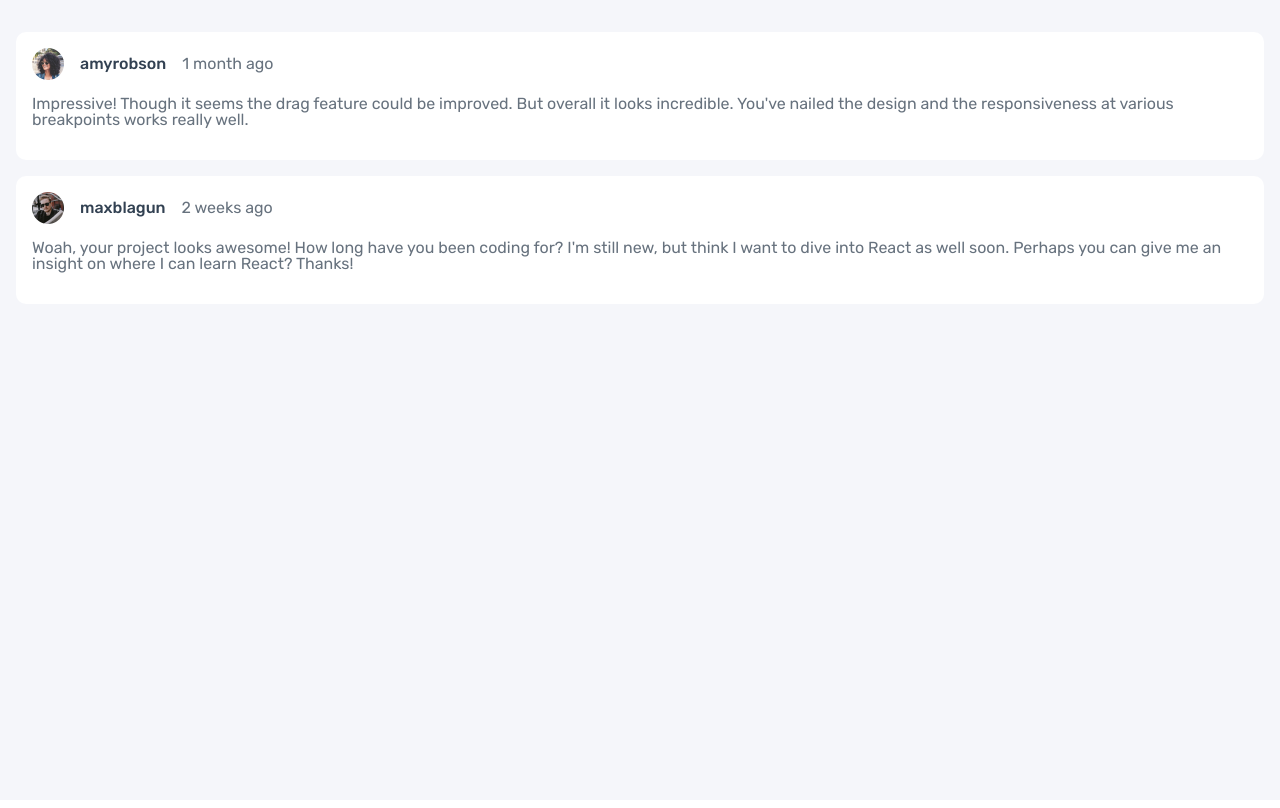
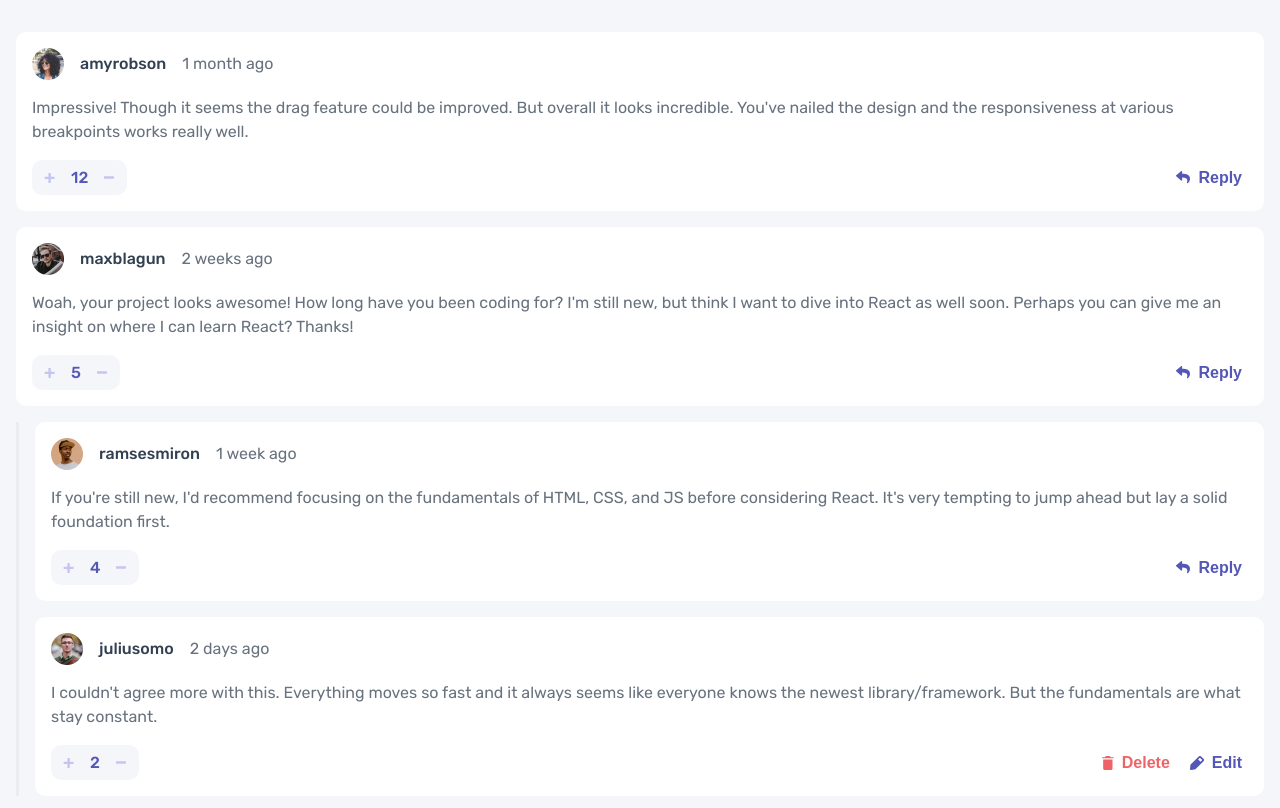
Before and after one commit to ianbuen/interactive-comments-section, a React (Vite) app: page / in a window 1280 px wide. Shown: the top 808 px of the page. Built offline with nearby package versions, Linux system fonts and the light colour scheme.

Commit message:
add replies, state management (Context API), delete/edit buttons

```diff
--- a/src/App.jsx
+++ b/src/App.jsx
@@ -1,12 +1,23 @@
-import React from 'react';
+import React, { useEffect } from 'react';
 import "./styles/App.sass";
 import data from "./data.json";
 import Comments from './components/Comments';
+import { useStateValue } from './StateProvider';
 
 export const App = () => {
+
+  const [{ currentUser, comments }, dispatch] = useStateValue();
+
+  useEffect(() => {
+    dispatch({
+      type: "SET_DATA",
+      data: data
+    })
+  }, [data]);
+
   return (
     <div className='App'>
-      <Comments data={data} />
+      <Comments />
     </div>
   )
 };
--- /dev/null
+++ b/src/StateProvider.jsx
@@ -0,0 +1,35 @@
+import React, { createContext, useContext, useReducer } from 'react';
+
+// Prepares the data layer
+export const StateContext = createContext();
+
+// State
+export const initialState = {
+    currentUser: null,
+    comments: []
+};
+
+// Wrap the app and provide the data layer
+export const StateProvider = ({children }) => (
+    <StateContext.Provider value={useReducer(reducer, initialState)}>
+        {children}
+    </StateContext.Provider>
+);
+
+// Reducer
+const reducer = (state, action) => {
+
+    switch(action.type) {
+        case "SET_DATA":
+            return {
+                currentUser: action.data.currentUser.username,
+                comments: action.data.comments
+            };
+
+        default:
+            return state;
+    }
+};
+
+// Pull information from data layer
+export const useStateValue = () => useContext(StateContext);
--- a/src/components/Comments.jsx
+++ b/src/components/Comments.jsx
@@ -1,27 +1,53 @@
-import React from 'react';
+import React, { useEffect, useRef, useState } from 'react';
 import "../styles/Comments.sass";
 import images from '../images';
+import iconPlus from "../images/icon-plus.svg"
+import iconMinus from "../images/icon-minus.svg"
+import iconReply from "../images/icon-reply.svg"
+import iconDelete from "../images/icon-delete.svg"
+import iconEdit from "../images/icon-edit.svg"
+import { useStateValue } from '../StateProvider';
 
-export const Comments = ({data}) => {
-    const {comments} = data;
+export const Comments = () => {
+
+    const [{ currentUser, comments }, dispatch] = useStateValue();
 
     return (
       <div className='Comments'>
-          {comments?.map((comment, i) => (
-              <Comment key={i} comment={comment} />
-          ))}
+          {comments?.map((comment, i) => {
+            const {user: { username }} = comment;
+            return <Comment key={i} comment={comment} editable={currentUser === username} />
+          })}
       </div>
   );
 };
 
 
-export const Comment = ({comment}) => {
-    const {user: {image, username}, createdAt, content, score} = comment;
+export const Comment = ({comment, editable}) => {
+    const [{currentUser}] = useStateValue();
+    const {user: {image, username}, createdAt, content, score, replies} = comment;
 
-    console.log(image.webp);
+    const [likes, setLikes] = useState(0);
+    const refLikes = useRef(null);
+
+    useEffect(() => {
+      setLikes(score);
+    }, [score]);
+
+    // trigger pop animation when like count changes
+    useEffect(() => {
+      refLikes.current.style.animationName = "pop";
+
+      const timeout = setTimeout(() => {
+        refLikes.current.style.animationName = "";
+      }, 500);
+
+      return () => clearTimeout(timeout);
+    }, [likes, refLikes]);
 
     return (
-      <div className='Comment'>
+      <>
+        <div className='Comment'>
           <div className='Info'>
             <img className='Avatar' src={images[username]} alt={`photo of ${username}`} />
             <h2 className='Username'>{username}</h2>
@@ -31,10 +57,37 @@ export const Comment = ({comment}) => {
           <p className='Content'>{content}</p>
 
           <div className='Actions'>
+            <div className='Likes'>
+              <img src={iconPlus} alt="plus icon" onClick={() => setLikes(score + 1)} />
+              <p ref={refLikes}>{likes}</p>
+              <img src={iconMinus} alt="plus icon" onClick={() => setLikes(score)} />
+            </div>
 
+            {editable ?
+                  <div className='Edit'>
+                    <button className='Button'><img src={iconDelete} alt="delete icon" />Delete</button>
+                    <button className='Button'><img src={iconEdit} alt="edit icon" />Edit</button>
+                  </div>
+              :   <button className='Button'><img src={iconReply} alt="reply icon" />Reply</button>}
           </div>
-      </div>
+
+        </div>
+
+        {replies?.length ? <Replies replies={replies} /> : ''}
+      </>
     );
 };
 
+
+export const Replies = ({replies}) => {
+
+  const [{currentUser}] = useStateValue();
+
+  return (
+    <div className='Replies'>
+      {replies?.map((reply, i) => <Comment key={i} comment={reply} editable={currentUser === reply.user.username} />)}
+    </div>
+  );
+};
+
 export default Comments;
--- a/src/main.jsx
+++ b/src/main.jsx
@@ -1,10 +1,13 @@
 import React from 'react'
 import ReactDOM from 'react-dom/client'
 import App from './App'
+import { StateProvider } from './StateProvider';
 import "./styles/index.sass";
 
 ReactDOM.createRoot(document.getElementById('root')).render(
   <React.StrictMode>
-    <App />
+    <StateProvider>
+      <App />
+    </StateProvider>
   </React.StrictMode>,
 )
--- a/src/styles/App.sass
+++ b/src/styles/App.sass
@@ -1,8 +1,5 @@
+@use 'colors' as *
 @import url('https://fonts.googleapis.com/css2?family=Rubik:wght@400;500;700&display=swap')
-
-$light_grayish_blue: hsl(239, 57%, 85%)
-$light_gray: hsl(223, 19%, 93%)
-$very_light_gray: hsl(228, 33%, 97%)
 
 .App
     display: grid
--- a/src/styles/Comments.sass
+++ b/src/styles/Comments.sass
@@ -1,5 +1,4 @@
-$dark_blue: hsl(212, 24%, 26%)
-$grayish_blue: hsl(211, 10%, 45%)
+@use 'colors' as *
 
 .Comments
     display: grid
@@ -15,9 +14,6 @@ $grayish_blue: hsl(211, 10%, 45%)
     padding: 1rem
     border-radius: 10px
     height: fit-content
-
-    *
-        // outline: 1px solid #f005
 
 .Info
     display: grid
@@ -36,3 +32,58 @@ $grayish_blue: hsl(211, 10%, 45%)
 
 .Time
     width: max-content
+
+.Content
+    line-height: 1.5
+
+.Actions
+    display: grid
+    grid-auto-flow: column
+    justify-content: space-between
+    color: $moderate_blue
+    font-size: medium
+
+    .Likes
+        display: grid
+        grid-auto-flow: column
+        align-items: center
+        gap: 0.25rem
+        background: $very_light_gray
+        border-radius: 10px
+        font-weight: 500
+
+        p
+            animation: 500ms linear infinite
+
+        img
+            padding: .75rem
+
+    .Edit
+        display: grid
+        gap: 0.5rem
+        grid-auto-flow: column
+
+        button:first-of-type
+            color: $soft_red
+
+    .Button
+        display: grid
+        grid-auto-flow: column
+        align-items: center
+        gap: 8px
+        background: none
+        border: none
+        font-size: inherit
+        font-weight: 600
+        color: inherit
+
+.Replies
+    @extend .Comments
+    border-left: 3px solid $light_gray
+    padding-left: 1rem
+
+@keyframes pop
+    0%
+        transform: scale(1)
+    50%
+        transform: scale(1.75)
--- /dev/null
+++ b/src/styles/_colors.sass
@@ -0,0 +1,7 @@
+$light_grayish_blue: hsl(239, 57%, 85%)
+$light_gray: hsl(223, 19%, 93%)
+$very_light_gray: hsl(228, 33%, 97%)
+$dark_blue: hsl(212, 24%, 26%)
+$grayish_blue: hsl(211, 10%, 45%)
+$moderate_blue: hsl(238, 40%, 52%)
+$soft_red: hsl(358, 79%, 66%)
```
